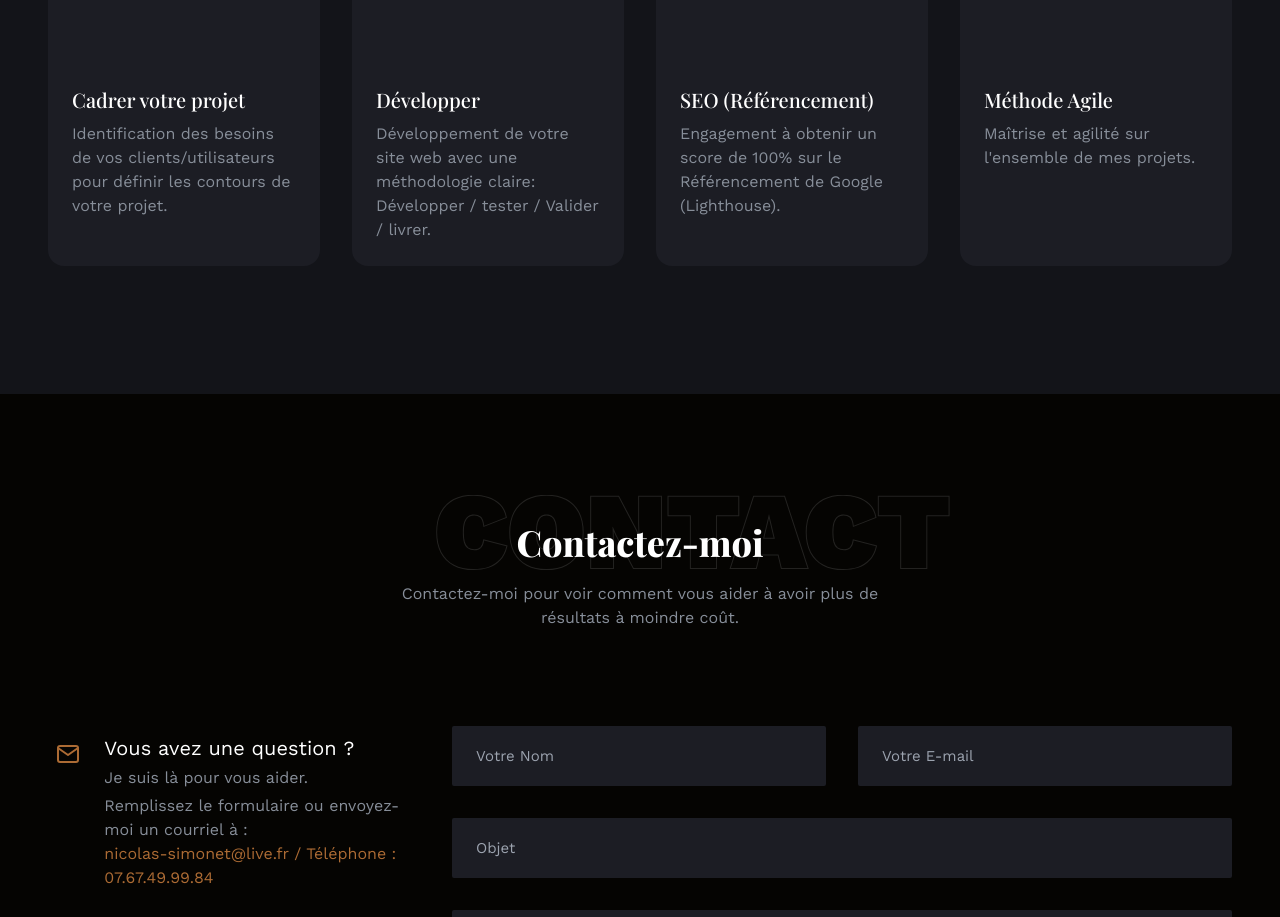
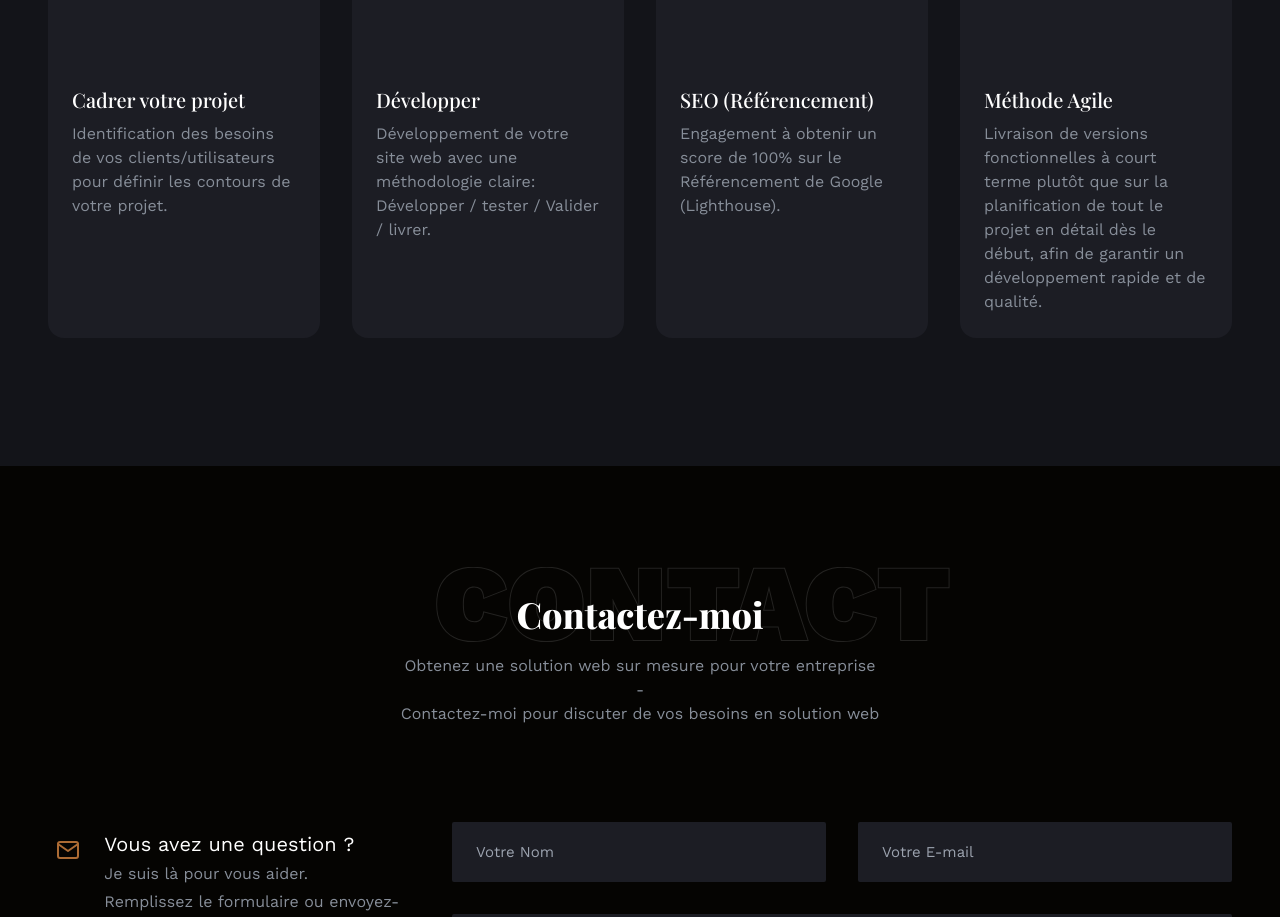
Before and after one commit to nicolassimonet/Portfolio, a React (Create React App) app: page / in a window 1280 px wide. Shown: the part 3920-4837 px from the top of the page. Built offline with nearby package versions, Linux system fonts and the light colour scheme; a web font is replaced by a local one.

Commit message:
perfection

```diff
--- a/src/components/Contact.js
+++ b/src/components/Contact.js
@@ -43,7 +43,7 @@ const Contact = () => {
             Contactez-moi
           </h2>
           <p className='subtitle'>
-          Contactez-moi pour voir comment vous aider à avoir plus de résultats à moindre coût.
+             Obtenez une solution web sur mesure pour votre entreprise <br/> - <br/> Contactez-moi pour discuter de vos besoins en solution web
           </p>
         </div>
         <div
--- a/src/components/Hero.js
+++ b/src/components/Hero.js
@@ -1,7 +1,7 @@
 import React from 'react';
 
 // import woman image
-import WomanImg from '../assets/img/mac.png';
+import heroImg from '../assets/img/mac.png';
 
 const Hero = () => {
   return (
@@ -24,7 +24,7 @@ const Hero = () => {
             </p>
           </div>
           <div className='hidden lg:flex flex-1 justify-end items-end'>
-            <img src={WomanImg} alt='' />
+            <img src={heroImg} alt='' />
           </div>
         </div>
       </div>
--- a/src/data.js
+++ b/src/data.js
@@ -176,7 +176,7 @@ export const services = [
     icon: <FiTag />,
     name: 'Méthode Agile',
     description:
-      "Maîtrise et agilité sur l'ensemble de mes projets.",
+      "Livraison de versions fonctionnelles à court terme plutôt que sur la planification de tout le projet en détail dès le début, afin de garantir un développement rapide et de qualité.",
   },
 ];
 
--- a/tailwind.config.js
+++ b/tailwind.config.js
@@ -22,7 +22,6 @@ module.exports = {
         about: 'url("/src/assets/img/outline-text/about.svg")',
         portfolio: 'url("/src/assets/img/outline-text/portfolio.svg")',
         services: 'url("/src/assets/img/outline-text/services.svg")',
-        testimonials: 'url("/src/assets/img/outline-text/testimonials.svg")',
         contact: 'url("/src/assets/img/outline-text/contact.svg")',
       },
       colors: {
```
Also changed, not shown: 1 other file (tests, documents, lock files or other folders).
